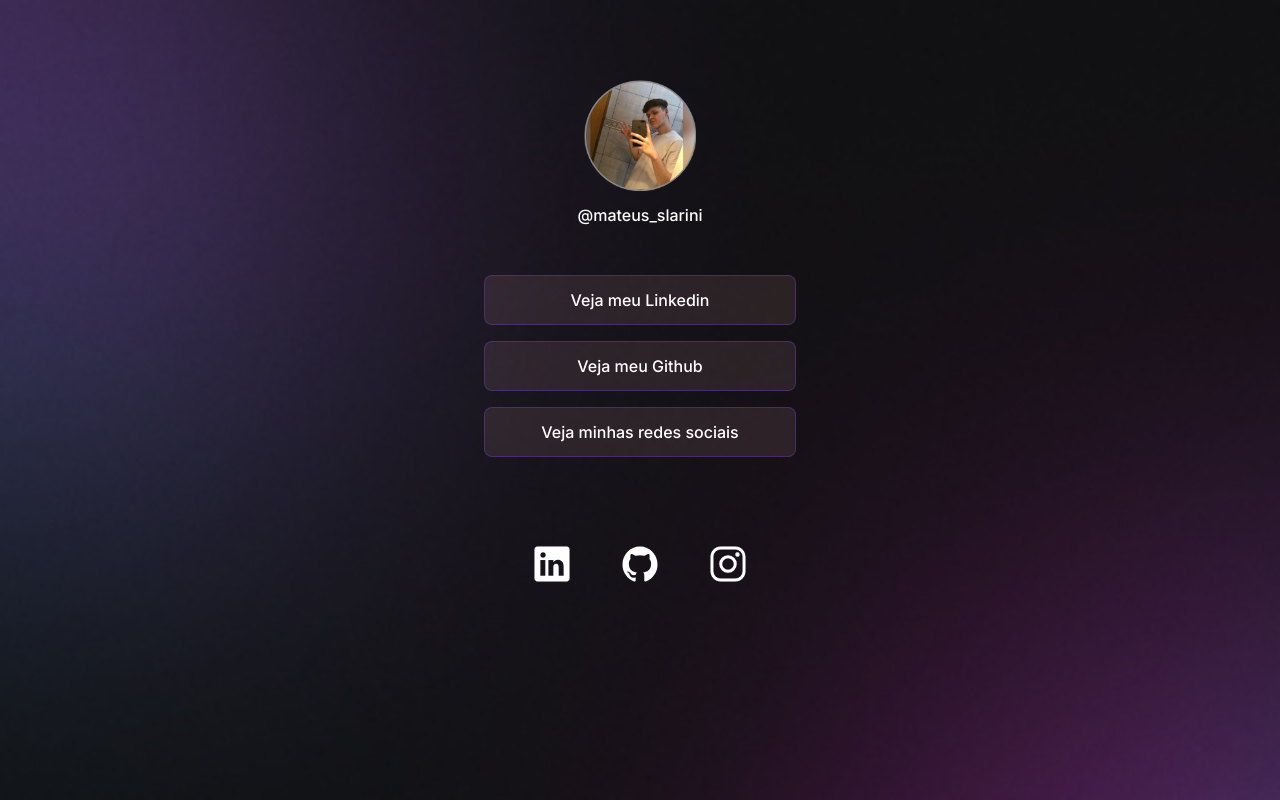
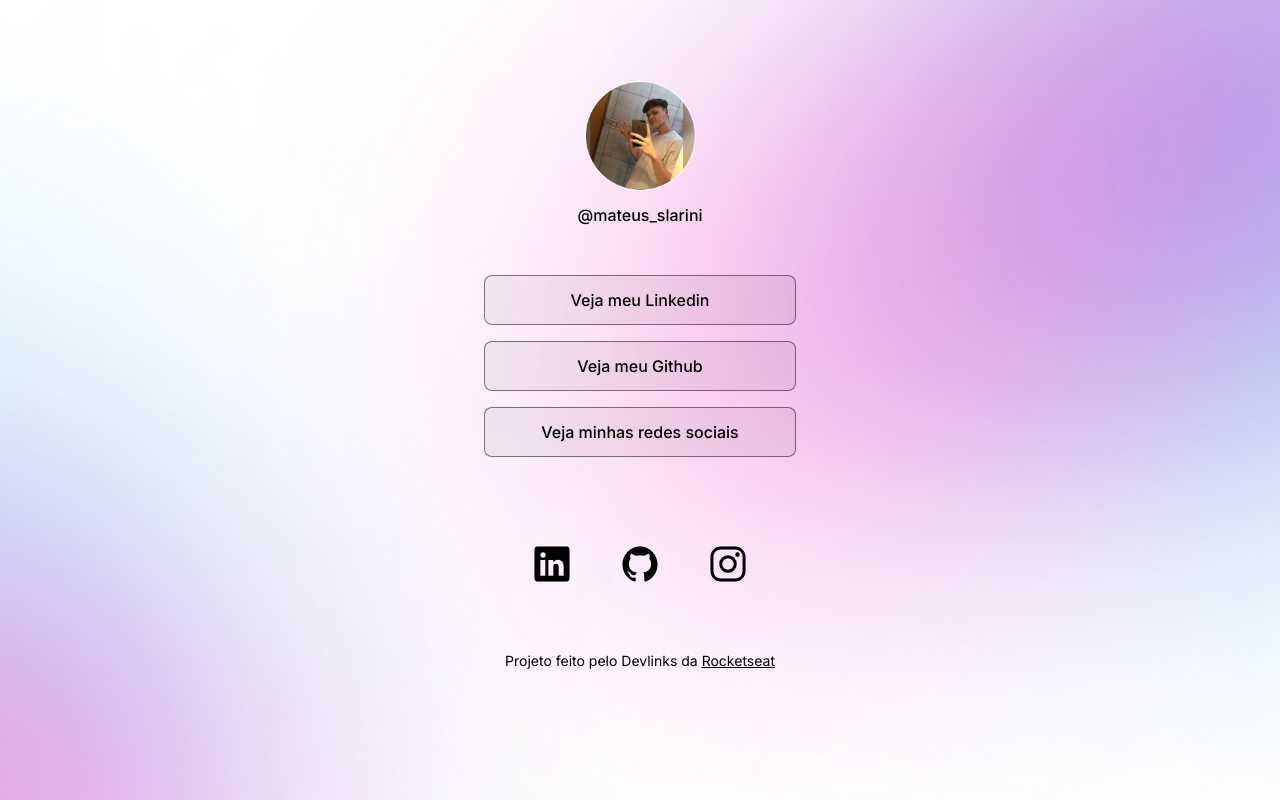
Before and after one commit to Mateus-Larini/DevLInks-Rocketseat, a plain HTML site: page index.html in a window 1280 px wide. Drawn offline with nearby package versions, Linux system fonts and the light colour scheme.

Commit message:
Adding light-mode

```diff
--- a/index.css
+++ b/index.css
@@ -4,13 +4,31 @@
     box-sizing: border-box;
 }
 
+:root {
+   --text-color: rgb(255, 255, 255);
+   --bg-url: url(./assets/bg-dark.jpg);
+   --stroke-color: rgba(103, 56, 179, 0.5);
+   --surface-color: rgba(134, 113, 113, 0.1);
+   --surface-color-hover: rgba(124, 117, 117, 0.5);
+   --highlith-color:rgba(255, 182, 182, 0.1);
+}
+
+.light {
+    --text-color: black;
+    --bg-url: url(./assets/bg-ligth.jpg);
+    --stroke-color: rgba(0, 0, 0, 0.5);
+    --surface-color: rgba(0, 0, 0, 0.05);
+    --surface-color-hover: rgba(251, 10, 10, 0.02);
+    --highlith-color: rgba(0, 0, 0, 0.1);
+}
+
 body {
-    background: url(./assets/bg-mobile.jpg) no-repeat top center/cover;
+    background: var(--bg-url) no-repeat top center/cover;
 }
 
 body * {
     font-family: 'Inter', sans-serif;
-    color: #ffffff;
+    color: var(--text-color);
 }
 
 #container {
@@ -51,8 +69,8 @@ ul li a {
     padding: 16px 24px;
     border-radius: 8px;
 
-    background: rgba(255, 182, 182, 0.1);
-    border: 1px solid rgba(103, 56, 179, 0.5);
+    background: var(--surface-color);
+    border: 1px solid var(--stroke-color);
 
     text-decoration: none;
     font-weight: 500;
@@ -62,8 +80,8 @@ ul li a {
 
 
 ul li a:hover {
-    background: rgba(26, 24, 24, 0.5);
-    border: 1px solid rgb(54, 37, 113);
+    background: var(--surface-color-hover);
+    border: 1px solid var(--text-color)
 }
 
 #social-links {
@@ -81,11 +99,16 @@ ul li a:hover {
     align-items: center;
     justify-content: center;
     padding: 24px;
-    transition: background cubic-bezier(0.895, 0.03, 0.685, 0.22) 0.5s;
+    transition: background cubic-bezier(0.55, 0.085, 0.68, 0.53);
     border-radius: 50%;
 }
 
 #social-links a:hover {
-    background: rgba(255, 182, 182, 0.1);
-    border: 1px solid rgb(54, 37, 113);
+    background: var(--highlith-color)
 }
+
+footer {
+    padding: 20px;
+    text-align: center;
+    font-size: 14px;
+}
--- a/index.html
+++ b/index.html
@@ -1,5 +1,5 @@
 <!DOCTYPE html>
-<html lang="pt-br">
+<html lang="pt-br" class="light">
 <head>
     <link rel="preconnect" href="https://fonts.googleapis.com">
     <link rel="preconnect" href="https://fonts.gstatic.com" crossorigin>
@@ -23,16 +23,19 @@
             <li> <a href="https://www.instagram.com/mateus_slarini/" target="_blank">Veja minhas redes sociais</a></li>
         </ul>
         <div id="social-links">
-            <a href="https://github.com/Mateus-Larini%22%3E">
+            <a href="https://www.linkedin.com/in/mateus-larini-366602241/">
                 <ion-icon name="logo-linkedin"></ion-icon>
             </a>
-            <a href="https://github.com/Mateus-Larini%22%3E">
+            <a href="https://github.com/Mateus-Larini">
                 <ion-icon name="logo-github"></ion-icon>
             </a>
-            <a href="https://github.com/Mateus-Larini%22%3E">
+            <a href="https://www.instagram.com/mateus_slarini/">
                 <ion-icon name="logo-instagram"></ion-icon>
             </a>
         </div>
+        <footer>
+            Projeto feito pelo Devlinks da <a href="https://rocketseat.com.br" target="_blank">Rocketseat</a>
+        </footer>
     </div>
     <script type="module" src="https://unpkg.com/ionicons@5.5.2/dist/ionicons/ionicons.esm.js"></script>
     <script nomodule src="https://unpkg.com/ionicons@5.5.2/dist/ionicons/ionicons.js"></script>
```
Also changed, not shown: assets/bg-ligth.jpg (added), assets/bg-mobile.jpg (deleted), 1 other file.
